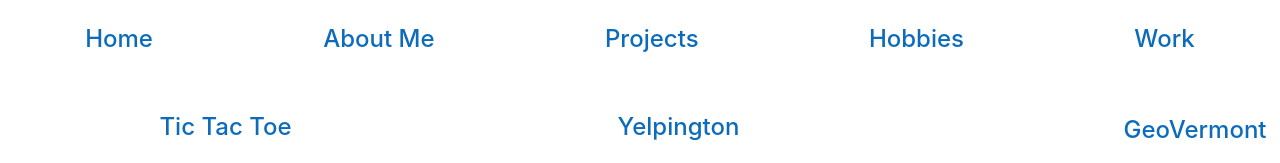
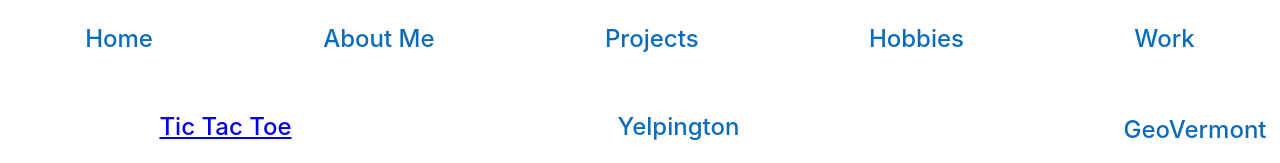
Before and after one commit to foxflyer40/Michael-Muzzy-portfolio, a React (Create React App) app in the folder client/: page /projects in a window 1280 px wide. Shown: the top 163 px of the page. Built offline with nearby package versions, Linux system fonts and the light colour scheme.

Commit message:
add git  hyperlink to tic-tac-toe

```diff
--- a/client/src/Projects.js
+++ b/client/src/Projects.js
@@ -20,8 +20,15 @@ class Projects extends React.Component {
          <div id='projectsPage'>
 
             <label>
+
                <div className='projectLabel'>
+               <a
+                  target="_blank"
+                  rel="noopener noreferrer"
+                  href='https://github.com/BurlingtonCodeAcademy/tic-tac-toe-foxflyer40'>
                   Tic Tac Toe
+               </a>
+
                </div>
                <a
                   target="_blank"
@@ -50,7 +57,7 @@ class Projects extends React.Component {
 
             <label>
                <div className='projectLabel'>
-               GeoVermont
+                  GeoVermont
                </div>
                <a
                   target="_blank"
```
